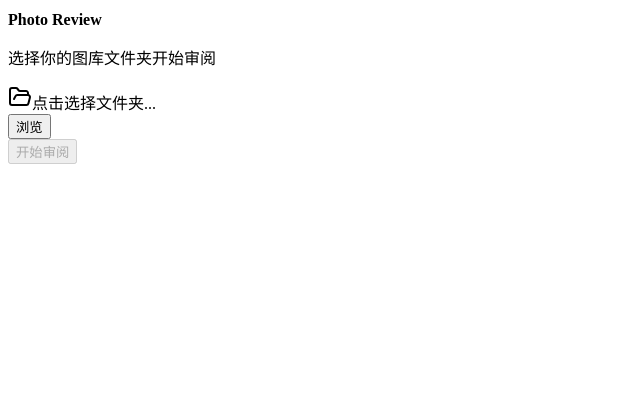
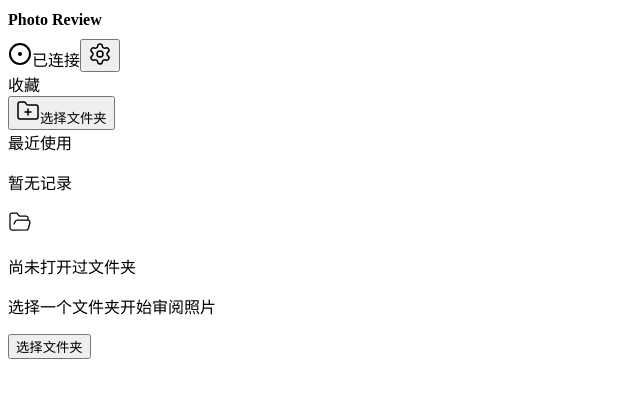
Before and after one commit to zy31123/Photo_Review, a React (Vite) app in the folder client/: page / in a window 1280 px wide. Shown: the top 398 px of the page, without its empty margins (0-640 px from the left). Built offline with nearby package versions, Linux system fonts and the light colour scheme; the HTML template or start-up script is replaced by a standard one.

Commit message:
style: NavBar 居中优化及各页面样式调整

```diff
--- a/client/src/components/shared/DateSidebarBase.tsx
+++ b/client/src/components/shared/DateSidebarBase.tsx
@@ -114,6 +114,9 @@ export function DateSidebarBase({
         )}
       </div>
       <div className="border-b border-border-subtle mx-3" />
+      <div className="px-4 pt-3 pb-1">
+        <span className="text-micro font-semibold text-text-tertiary uppercase tracking-wider">日期</span>
+      </div>
 
       <div className={monthListClassName}>
         {monthGroups.map(month => (
--- a/client/src/context/ReviewContext.tsx
+++ b/client/src/context/ReviewContext.tsx
@@ -41,13 +41,13 @@ export function useReview(): ReviewContext {
   return ctx
 }
 
-export function ReviewProvider({ startId, children }: { startId?: string; children: ReactNode }) {
+export function ReviewProvider({ startId, initialSubfolder, children }: { startId?: string; initialSubfolder?: string; children: ReactNode }) {
   const { photos: appPhotos } = useApp()
   const [photos, setPhotos] = useState<PhotoGroup[]>([])
   const [currentIndex, setCurrentIndex] = useState(0)
   const [selectedDate, setSelectedDate] = useState<string | null>(null)
   const [statusFilter, setStatusFilter] = useState<StatusFilter>('all')
-  const [subfolderFilter, setSubfolderFilter] = useState<string | null>(null)
+  const [subfolderFilter, setSubfolderFilter] = useState<string | null>(initialSubfolder ?? null)
   const [subfolders, setSubfolders] = useState<SubfolderInfo[]>([])
   const [leftSidebarOpen, setLeftSidebarOpen] = useState(true)
   const [rightPanelOpen, setRightPanelOpen] = useState(true)
--- a/client/src/hooks/useImageZoom.ts
+++ b/client/src/hooks/useImageZoom.ts
@@ -20,8 +20,6 @@ export function useImageZoom() {
   }, [])
 
   const handleWheel = useCallback((e: WheelEvent) => {
-    if (!e.ctrlKey) return false
-
     e.preventDefault()
     const currentScale = scaleRef.current
     const delta = e.deltaY > 0 ? -ZOOM_FACTOR : ZOOM_FACTOR
--- a/client/src/pages/HomePage.tsx
+++ b/client/src/pages/HomePage.tsx
@@ -1,81 +1,225 @@
-import { useState } from 'react'
+import { useState, useCallback } from 'react'
 import { useNavigate } from 'react-router-dom'
 import { useApp } from '../context/AppContext'
-import { FolderOpen } from 'lucide-react'
+import { FolderOpen, Settings, Clock, CircleDot, FolderPlus } from 'lucide-react'
 import FolderPicker from '../components/FolderPicker'
+
+const RECENT_KEY = 'photo-review:recent-folders'
+const MAX_RECENT = 10
+
+function getRecentFolders(): string[] {
+  try {
+    return JSON.parse(localStorage.getItem(RECENT_KEY) || '[]')
+  } catch {
+    return []
+  }
+}
+
+function addRecentFolder(path: string) {
+  const recent = getRecentFolders().filter(p => p !== path)
+  recent.unshift(path)
+  localStorage.setItem(RECENT_KEY, JSON.stringify(recent.slice(0, MAX_RECENT)))
+}
 
 export default function HomePage() {
   const navigate = useNavigate()
   const { loadPhotos } = useApp()
-  const [folderPath, setFolderPath] = useState('')
-  const [loading, setLoading] = useState(false)
+  const [loading, setLoading] = useState<string | null>(null)
   const [error, setError] = useState('')
   const [pickerOpen, setPickerOpen] = useState(false)
+  const [dragOver, setDragOver] = useState(false)
 
-  const handleScan = async () => {
-    if (!folderPath.trim()) return
-    setLoading(true)
+  const recentFolders = getRecentFolders()
+
+  const handleScan = useCallback(async (path: string) => {
+    if (!path.trim()) return
+    setLoading(path)
     setError('')
     try {
-      await loadPhotos(folderPath.trim())
+      await loadPhotos(path.trim())
+      addRecentFolder(path.trim())
       navigate('/grid')
     } catch (e: any) {
       setError(e.message || '扫描失败')
     } finally {
-      setLoading(false)
+      setLoading(null)
+    }
+  }, [loadPhotos, navigate])
+
+  const handleDrop = useCallback((e: React.DragEvent) => {
+    e.preventDefault()
+    setDragOver(false)
+    const items = e.dataTransfer.items
+    if (items && items.length > 0) {
+      const entry = items[0].webkitGetAsEntry?.()
+      if (entry?.isDirectory) {
+        const file = e.dataTransfer.files[0]
+        if (file && (file as any).path) {
+          handleScan((file as any).path as string)
+        }
+        return
       }
     }
+    const file = e.dataTransfer.files[0]
+    if (file) {
+      const path = (file as any).path || file.name
+      handleScan(path)
+    }
+  }, [handleScan])
+
+  const handlePickerSelect = useCallback((path: string) => {
+    handleScan(path)
+  }, [handleScan])
 
   return (
-    <div className="h-screen flex flex-col items-center justify-center px-6 bg-bg relative">
-      <div className="relative z-10 flex flex-col items-center">
+    <div
+      className="h-screen flex flex-col bg-bg"
+      onDragOver={(e) => { e.preventDefault(); setDragOver(true) }}
+      onDragLeave={() => setDragOver(false)}
+      onDrop={handleDrop}
+    >
+      {/* ── Toolbar ── */}
+      <header className="h-11 bg-bg-elevated border-b border-border flex items-center justify-between px-4 shrink-0">
+        <div className="flex items-center gap-2">
           <h1
-          className="font-bold text-text tracking-[-0.03em] leading-[1.1] mb-3"
-          style={{ fontFamily: 'var(--font-display)', fontSize: 'var(--text-display)' }}
+            className="font-semibold text-text tracking-tight"
+            style={{ fontFamily: 'var(--font-display)', fontSize: 'var(--text-body)' }}
           >
             Photo Review
           </h1>
-        <div className="w-12 h-px bg-border mb-3" />
-        <p className="text-text-secondary text-caption mb-10">
-          选择你的图库文件夹开始审阅
-        </p>
-
-        <div className="w-full max-w-xl space-y-3">
-          <div
-            className={`flex items-center bg-bg-elevated border rounded-md overflow-hidden cursor-pointer transition-colors duration-fast ${folderPath ? 'border-accent/30' : 'border-border'}`}
-            onClick={() => setPickerOpen(true)}
-          >
-            <div className="flex-1 px-4 py-3 text-body truncate flex items-center gap-2.5">
-              <FolderOpen className="size-4 text-accent/60 shrink-0" />
-              {folderPath ? (
-                <span className="text-text font-medium">{folderPath}</span>
-              ) : (
-                <span className="text-text-secondary">点击选择文件夹...</span>
-              )}
         </div>
-            <button className="px-4 py-3 text-accent font-medium text-caption border-l border-border-subtle hover:bg-accent-subtle transition-colors duration-fast">
-              浏览
+        <div className="flex items-center gap-3">
+          <span className="flex items-center gap-1.5 text-text-tertiary text-micro">
+            <CircleDot className="size-1.5 text-success fill-success" />
+            已连接
+          </span>
+          <button className="w-7 h-7 rounded-md flex items-center justify-center text-text-tertiary hover:text-text hover:bg-fill-subtle transition-colors duration-fast">
+            <Settings className="size-3.5" strokeWidth={1.5} />
           </button>
         </div>
+      </header>
 
+      <div className="flex-1 flex overflow-hidden">
+        {/* ── Sidebar ── */}
+        <aside className="w-52 bg-bg-elevated/60 border-r border-border flex flex-col shrink-0">
+          {/* Favorites */}
+          <div className="px-3 pt-4 pb-2">
+            <span className="text-micro font-semibold text-text-tertiary uppercase tracking-wider">
+              收藏
+            </span>
+          </div>
+          <nav className="px-2 flex-1">
+            <button
+              onClick={() => setPickerOpen(true)}
+              className="w-full flex items-center gap-2.5 px-3 py-1.5 rounded-md text-caption text-text-secondary hover:bg-fill-subtle transition-colors duration-fast"
+            >
+              <FolderPlus className="size-3.5 text-accent" strokeWidth={1.5} />
+              选择文件夹
+            </button>
+          </nav>
+
+          {/* Recent section */}
+          <div className="px-3 pt-4 pb-2">
+            <span className="text-micro font-semibold text-text-tertiary uppercase tracking-wider">
+              最近使用
+            </span>
+          </div>
+          <nav className="px-2 flex-1 overflow-y-auto pb-4">
+            {recentFolders.length === 0 ? (
+              <p className="px-3 text-micro text-text-tertiary">暂无记录</p>
+            ) : (
+              recentFolders.map((p) => {
+                const name = p.split(/[/\\]/).filter(Boolean).pop() || p
+                return (
+                  <button
+                    key={p}
+                    onClick={() => handleScan(p)}
+                    disabled={loading !== null}
+                    className="w-full flex items-center gap-2.5 px-3 py-1.5 rounded-md text-caption text-text-secondary hover:bg-fill-subtle transition-colors duration-fast disabled:opacity-40"
+                    title={p}
+                  >
+                    <Clock className="size-3 text-text-tertiary shrink-0" strokeWidth={1.5} />
+                    <span className="truncate">{name}</span>
+                  </button>
+                )
+              })
+            )}
+          </nav>
+        </aside>
+
+        {/* ── Main Content ── */}
+        <main
+          className={`flex-1 flex items-center justify-center transition-colors duration-normal ${dragOver ? 'bg-accent-subtle' : 'bg-bg'}`}
+        >
           {error && (
-            <p className="text-danger text-micro bg-danger-subtle px-3 py-2 rounded-md border border-danger/20">{error}</p>
+            <div className="absolute top-14 left-1/2 -translate-x-1/2 z-10">
+              <p className="text-danger text-caption bg-danger-subtle px-4 py-2 rounded-md border border-danger/20 shadow-sm">{error}</p>
+            </div>
           )}
 
+          {recentFolders.length === 0 ? (
+            /* Empty state */
+            <div className="flex flex-col items-center gap-4 text-center">
+              <div className="w-16 h-16 rounded-2xl bg-fill-subtle flex items-center justify-center">
+                <FolderOpen className="size-8 text-text-tertiary" strokeWidth={1.25} />
+              </div>
+              <div>
+                <p className="text-caption font-medium text-text mb-1">尚未打开过文件夹</p>
+                <p className="text-micro text-text-tertiary">选择一个文件夹开始审阅照片</p>
+              </div>
               <button
-            onClick={handleScan}
-            disabled={loading || !folderPath.trim()}
-            className="w-full py-2.5 rounded-md bg-accent text-white font-semibold text-caption hover:bg-accent-hover disabled:opacity-40 disabled:cursor-not-allowed transition-colors duration-fast"
+                onClick={() => setPickerOpen(true)}
+                className="px-5 py-2 rounded-md bg-accent text-white font-semibold text-caption hover:bg-accent-hover transition-colors duration-fast"
               >
-            {loading ? '扫描中...' : '开始审阅'}
+                选择文件夹
               </button>
             </div>
+          ) : (
+            /* Folder grid */
+            <div className="w-full h-full overflow-y-auto p-6">
+              <div className="grid gap-5" style={{ gridTemplateColumns: 'repeat(auto-fill, minmax(120px, 1fr))' }}>
+                {/* Add new folder card */}
+                <button
+                  onClick={() => setPickerOpen(true)}
+                  className="flex flex-col items-center gap-2 p-4 rounded-lg border border-dashed border-border hover:border-accent/40 hover:bg-accent-subtle/50 transition-colors duration-fast group"
+                >
+                  <div className="w-12 h-12 rounded-xl bg-fill-subtle group-hover:bg-accent-subtle flex items-center justify-center transition-colors duration-fast">
+                    <FolderPlus className="size-5 text-text-tertiary group-hover:text-accent transition-colors duration-fast" strokeWidth={1.5} />
+                  </div>
+                  <span className="text-micro text-text-tertiary group-hover:text-accent transition-colors duration-fast">添加文件夹</span>
+                </button>
+
+                {/* Recent folder cards */}
+                {recentFolders.map((p) => {
+                  const name = p.split(/[/\\]/).filter(Boolean).pop() || p
+                  const isLoading = loading === p
+                  return (
+                    <button
+                      key={p}
+                      onClick={() => handleScan(p)}
+                      disabled={loading !== null}
+                      className="flex flex-col items-center gap-2 p-4 rounded-lg hover:bg-fill-subtle transition-colors duration-fast disabled:opacity-40 group"
+                      title={p}
+                    >
+                      <div className="w-12 h-12 rounded-xl bg-accent-subtle flex items-center justify-center">
+                        <FolderOpen className="size-5 text-accent" strokeWidth={1.5} />
+                      </div>
+                      <span className="text-micro text-text font-medium truncate max-w-full">
+                        {isLoading ? '扫描中...' : name}
+                      </span>
+                    </button>
+                  )
+                })}
+              </div>
+            </div>
+          )}
+        </main>
       </div>
 
       <FolderPicker
         open={pickerOpen}
         onClose={() => setPickerOpen(false)}
-        onSelect={(path) => setFolderPath(path)}
+        onSelect={handlePickerSelect}
       />
     </div>
   )
```
Also changed, not shown: client/src/components/NavBar.tsx (+11 -6 lines), client/src/components/random/BatchSelector.tsx (+32 -19 lines), client/src/components/review/Filmstrip.tsx (+3 -22 lines), client/src/components/review/ImageViewport.tsx (+2 -16 lines), client/src/hooks/useDateGroups.ts (+6 -3 lines), client/src/pages/GridPage.tsx (+5 -3 lines), client/src/pages/RandomPage.tsx (+47 -33 lines), client/src/pages/ReviewPage.tsx (+6 -3 lines), 1 other file (tests, documents, lock files or other folders). Lines whose indentation alone changed are shown as unchanged.
